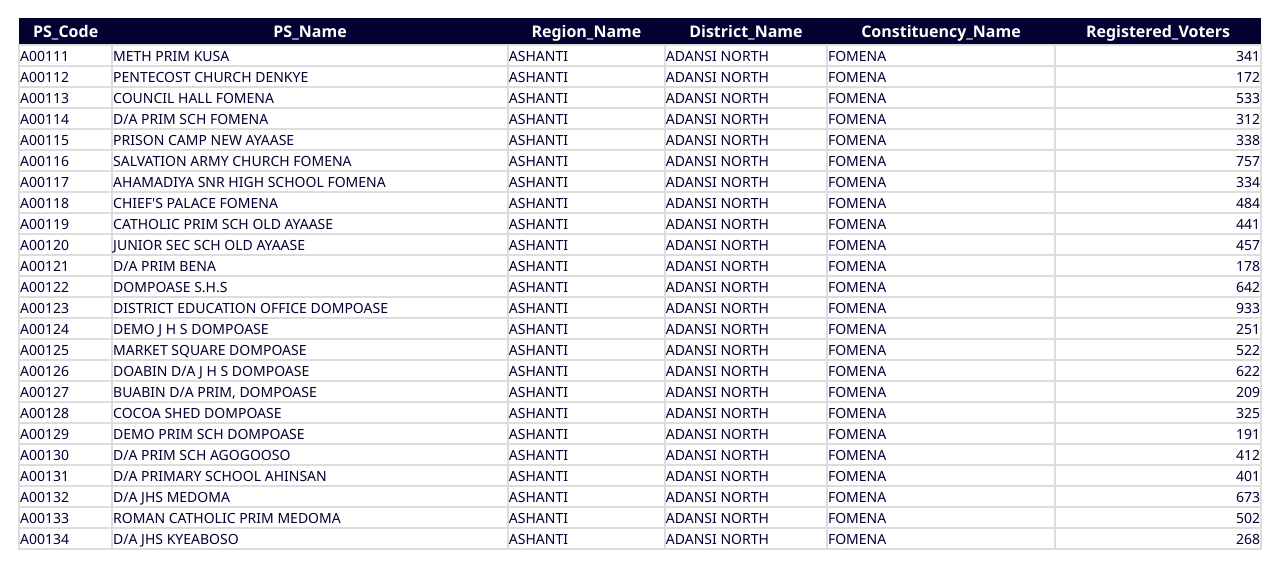
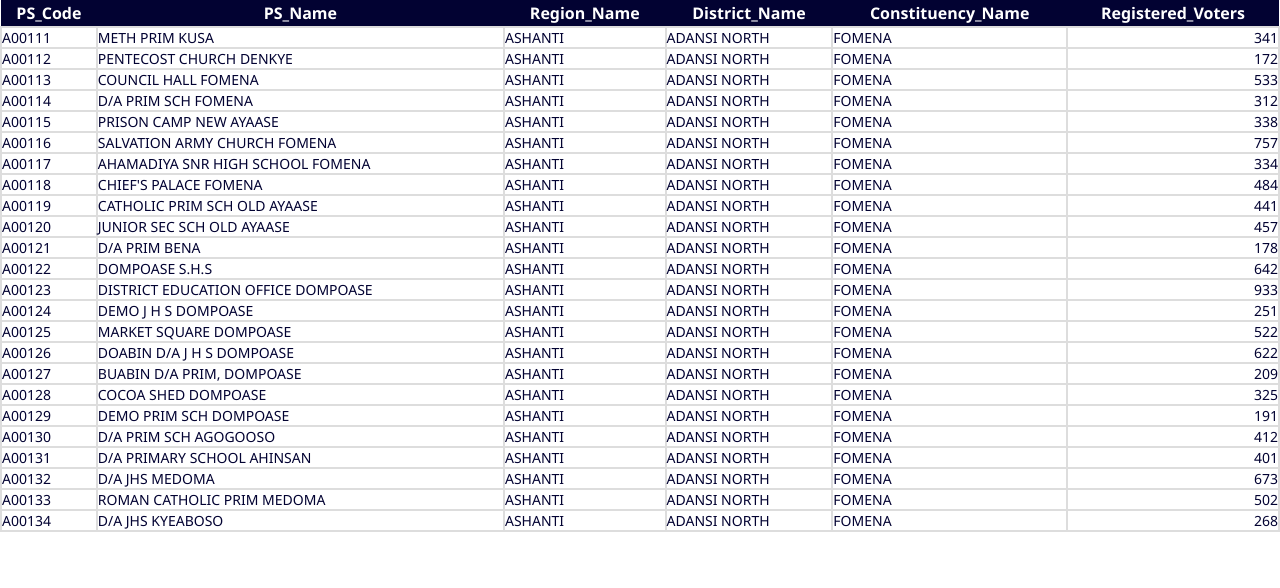
Before and after one commit to julietoge/Voting-Table, a plain HTML site: page index.html in a window 1280 px wide. Drawn offline with Linux system fonts and the light colour scheme.

Commit message:
Update style.css

```diff
--- a/assets/css/style.css
+++ b/assets/css/style.css
@@ -9,8 +9,8 @@ body {
 }
 
 .table-control {
-  max-width:100vw;
-  padding: 18px;
+  min-height: 100vh;
+  max-width: 100vw;
 }
 
 .table-control table {
```
